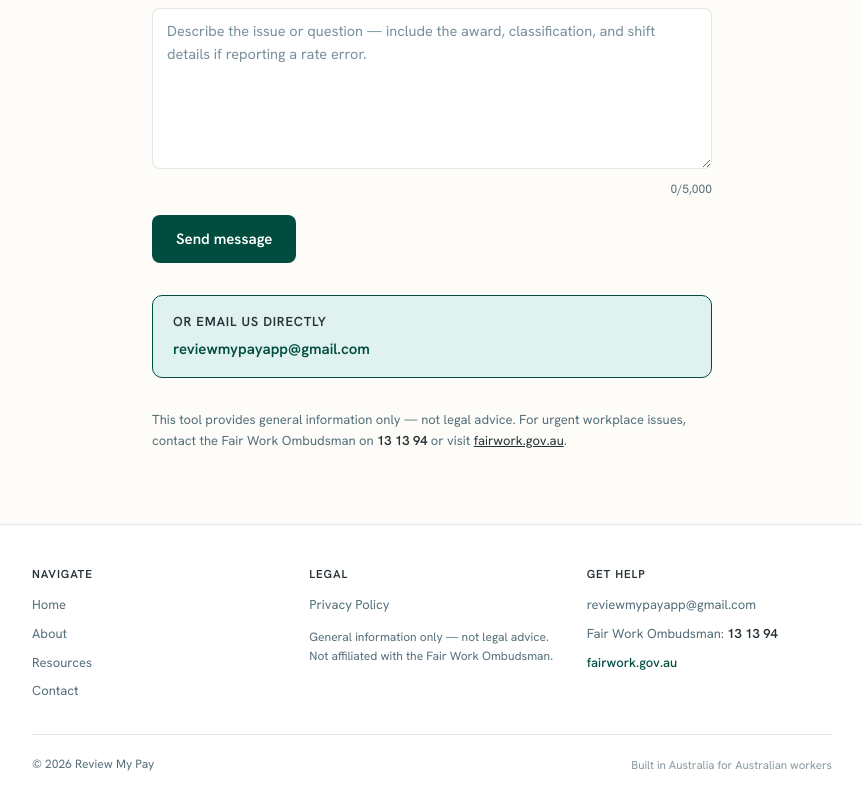
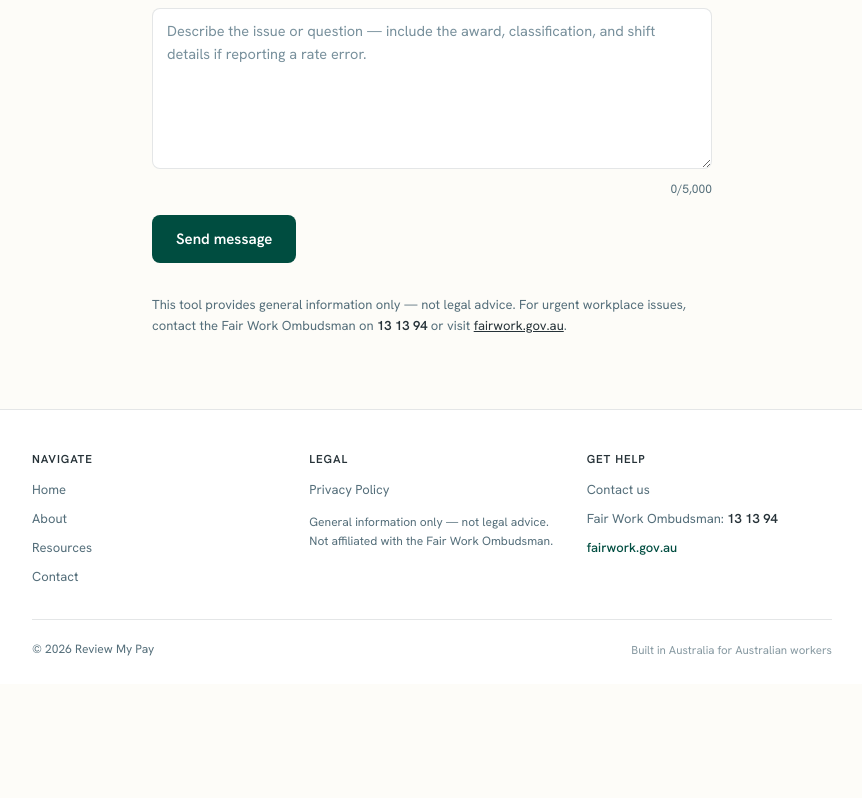
Before and after one commit to TomWall1/WageCheck, a Next.js app in the folder frontend/: page /contact in a window 1280 px wide. Shown: the part 647-1445 px from the top of the page, without its empty margins (208-1070 px from the left). After the commit the page ends 1331 px from the top, so only its background shows below. Built offline with nearby package versions, Linux system fonts and the light colour scheme.

Commit message:
Remove gmail address references from site
Replace email links with contact page links in footer and privacy page.
Remove the "email us directly" box from the contact page — the text box is sufficient.

Co-Authored-By: Claude Opus 4.6 (1M context) <noreply@anthropic.com>

```diff
--- a/frontend/app/contact/page.tsx
+++ b/frontend/app/contact/page.tsx
@@ -209,24 +209,6 @@ export default function ContactPage() {
         </form>
       )}
 
-      <div style={{
-        padding: '16px 20px',
-        background: 'var(--primary-light)',
-        border: '1.5px solid var(--primary)',
-        borderRadius: '10px',
-        fontSize: '14.5px',
-      }}>
-        <p style={{ fontWeight: 600, color: 'var(--secondary)', marginBottom: '4px', fontSize: '13px', textTransform: 'uppercase', letterSpacing: '0.06em' }}>
-          Or email us directly
-        </p>
-        <a
-          href="mailto:reviewmypayapp@gmail.com"
-          style={{ color: 'var(--primary)', fontWeight: 600, fontSize: '15px', textDecoration: 'none' }}
-        >
-          reviewmypayapp@gmail.com
-        </a>
-      </div>
-
       <p style={{ fontSize: '13px', color: 'var(--secondary-muted)' }}>
         This tool provides general information only — not legal advice. For urgent workplace issues,
         contact the Fair Work Ombudsman on <strong style={{ color: 'var(--secondary)' }}>13 13 94</strong> or visit{' '}
--- a/frontend/app/layout.tsx
+++ b/frontend/app/layout.tsx
@@ -139,8 +139,8 @@ export default function RootLayout({ children }: { children: React.ReactNode })
                   Get help
                 </p>
                 <div style={{ display: 'flex', flexDirection: 'column', gap: '8px', fontSize: '13px', color: 'var(--secondary-muted)' }}>
-                  <a href="mailto:reviewmypayapp@gmail.com" style={{ color: 'var(--secondary-muted)', textDecoration: 'none' }}>
-                    reviewmypayapp@gmail.com
+                  <a href="/contact" style={{ color: 'var(--secondary-muted)', textDecoration: 'none' }}>
+                    Contact us
                   </a>
                   <div>
                     Fair Work Ombudsman:{' '}
--- a/frontend/app/privacy/page.tsx
+++ b/frontend/app/privacy/page.tsx
@@ -148,12 +148,7 @@ export default function PrivacyPage() {
           If you have any questions about this privacy policy, please{' '}
           <a href="/contact" style={{ textDecoration: 'underline', color: 'var(--primary)', fontWeight: 500 }}>
             get in touch
-          </a>{' '}
-          or email{' '}
-          <a href="mailto:reviewmypayapp@gmail.com"
-            style={{ color: 'var(--primary)', fontWeight: 500, textDecoration: 'none' }}>
-            reviewmypayapp@gmail.com
-          </a>.
+          </a> via our contact page.
         </p>
       </div>
     </div>
```
